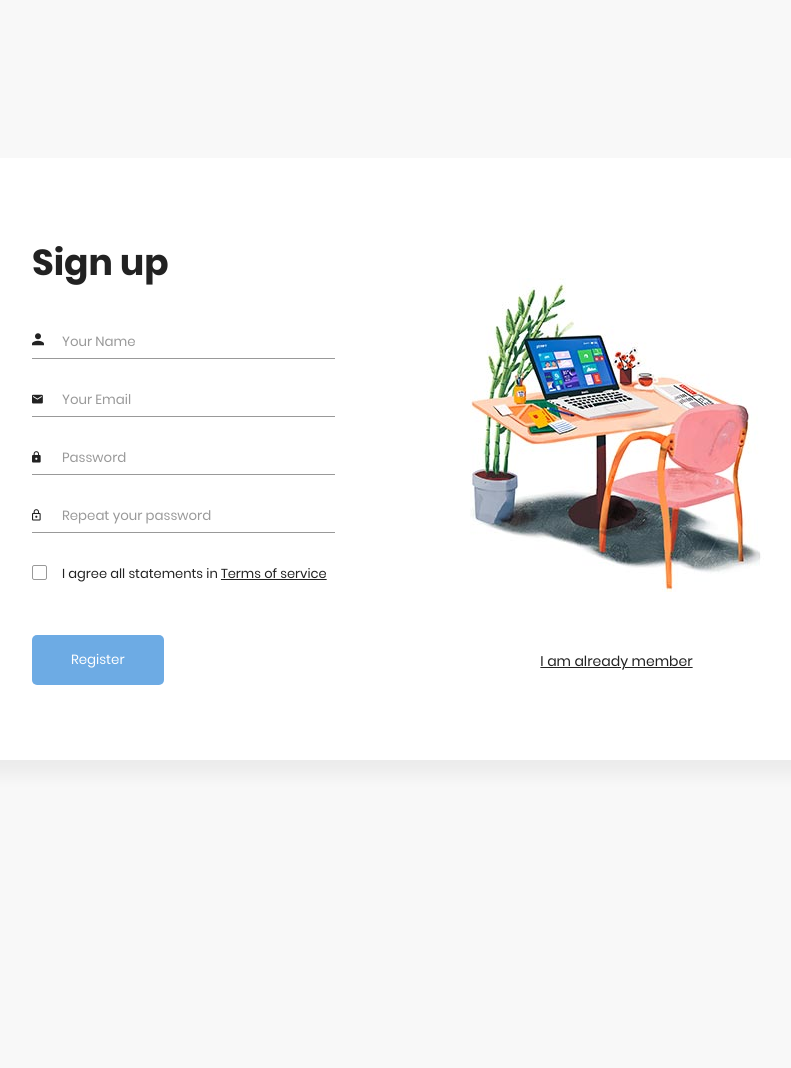
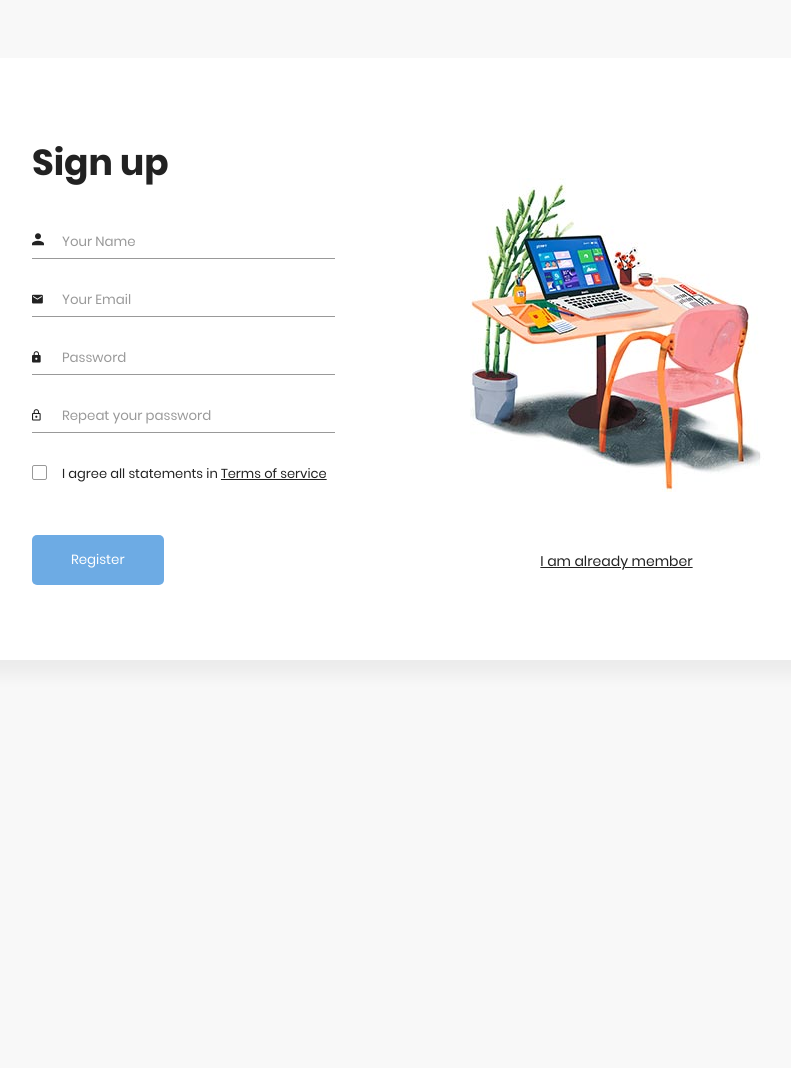
Before and after one commit to eigenlambda123/blog_app, a Django app: page /register/ in a window 1280 px wide. Shown: the whole page, without its empty margins (267-1058 px from the left). After the commit the page ends 585 px from the top, so only its background shows below. Run offline with Django 4.2, Linux system fonts and the light colour scheme.

Commit message:
- Login and Register Fix

```diff
--- a/blog/static/blog/css/style.css
+++ b/blog/static/blog/css/style.css
@@ -165,6 +165,7 @@ img {
   height: auto;
 }
 
+
 figure {
   margin: 0;
 }
@@ -187,12 +188,14 @@ h2 {
 
 .main {
   background: #f8f8f8;
-  padding: 150px 0;
+  padding: 50px 0;
+
 }
 
 .clear {
   clear: both;
 }
+
 
 body {
   font-size: 13px;
@@ -257,7 +260,7 @@ body {
 }
 
 .signup {
-  margin-bottom: 150px;
+  margin-bottom: 10px;
 }
 
 .signup-content {
```
Also changed, not shown: db.sqlite3.
